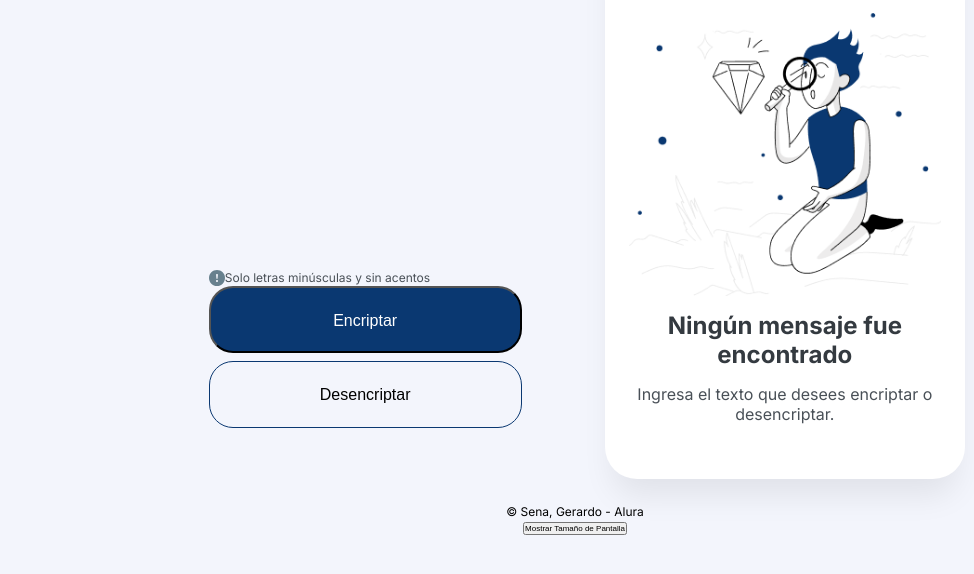
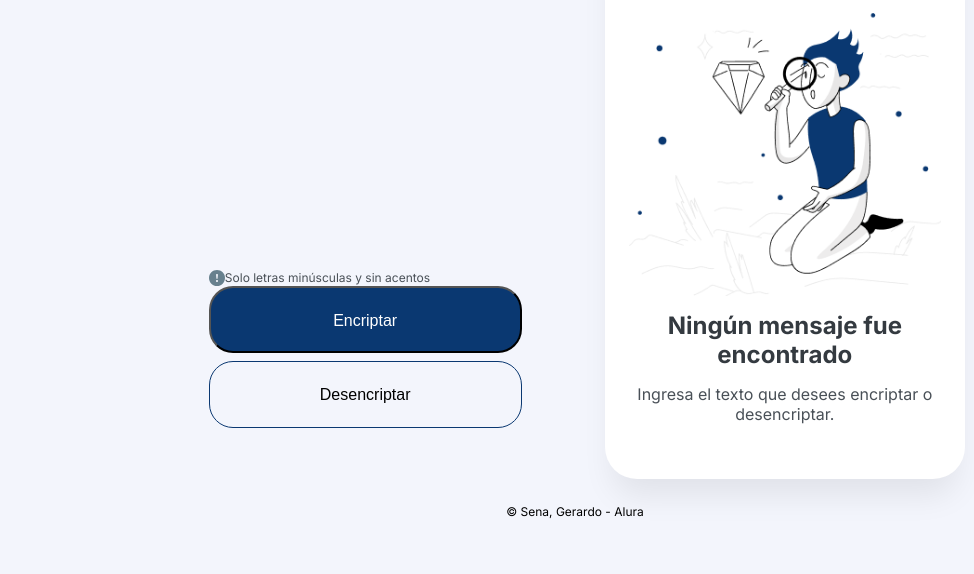
Before and after one commit to gerardosn/desafioAluraEncriptador, a plain HTML site: page index.html in a window 1280 px wide. Shown: the part 122-696 px from the top of the page, without its empty margins (65-1039 px from the left). Drawn offline with Linux system fonts and the light colour scheme.

Commit message:
modificados:     index.html -m se quita el boton de tamaño de pantalla en la base

```diff
--- a/index.html
+++ b/index.html
@@ -10,14 +10,6 @@
     <link rel="preconnect" href="https://fonts.gstatic.com" crossorigin>
     <link href="https://fonts.googleapis.com/css2?family=Inter:wght@100..900&display=swap" rel="stylesheet">
     <link rel="icon" href="img/icono-alura.ico" type="image/x-icon">
-
-   <script>
-        function obtenerTamanoPantalla() {
-            const ancho = window.innerWidth;
-            const alto = window.innerHeight;
-            document.getElementById('tamano').innerText = `Ancho: ${ancho}px, Alto: ${alto}px`;
-        }
-    </script>
 </head>
 <body>
     <div class="contPrincipal">
@@ -40,11 +32,7 @@
         <div id="contBtnCopiar"></div>
     </article>
 </div>
-    <footer>&copy; Sena, Gerardo - Alura
-    <br>
-    <button style="font-size: 8px;" onclick="obtenerTamanoPantalla()">Mostrar Tamaño de Pantalla</button>
-    <p id="tamano" style="font-size: 8px;"></p>
-    </footer>
+    <footer>&copy; Sena, Gerardo - Alura</footer>
     <script src="script.js"></script>
 </body>
 </html>
```
